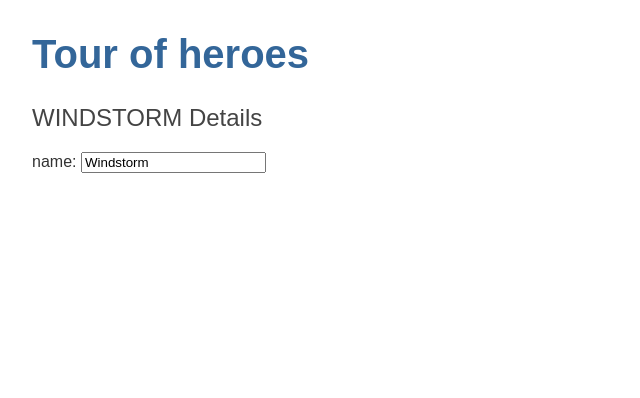
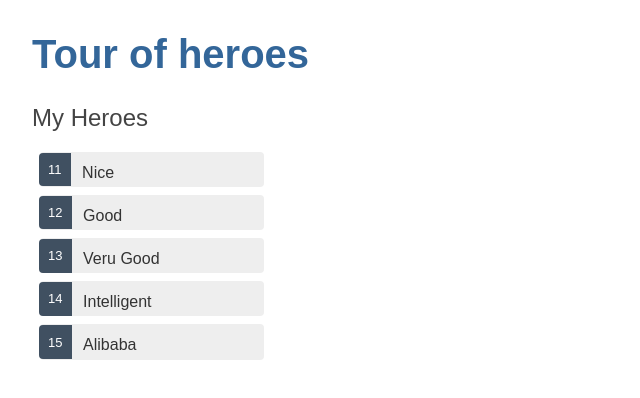
Before and after one commit to wyattvo2019/angular-tour-of-heroes, an Angular app: page / in a window 1280 px wide. Shown: the top 398 px of the page, without its empty margins (0-640 px from the left). Built offline with nearby package versions, Linux system fonts and the light colour scheme.

Commit message:
List of heroes

```diff
--- a/src/app/heroes/heroes.component.css
+++ b/src/app/heroes/heroes.component.css
@@ -0,0 +1,44 @@
+/* HeroesComponent's private CSS styles */
+.heroes {
+    margin: 0 0 2em 0;
+    list-style-type: none;
+    padding: 0;
+    width: 15em;
+  }
+  .heroes li {
+    cursor: pointer;
+    position: relative;
+    left: 0;
+    background-color: #EEE;
+    margin: .5em;
+    padding: .3em 0;
+    height: 1.6em;
+    border-radius: 4px;
+  }
+  .heroes li:hover {
+    color: #607D8B;
+    background-color: #DDD;
+    left: .1em;
+  }
+  .heroes li.selected {
+    background-color: #CFD8DC;
+    color: white;
+  }
+  .heroes li.selected:hover {
+    background-color: #BBD8DC;
+    color: white;
+  }
+  .heroes .badge {
+    display: inline-block;
+    font-size: small;
+    color: white;
+    padding: 0.8em 0.7em 0 0.7em;
+    background-color:#405061;
+    line-height: 1em;
+    position: relative;
+    left: -1px;
+    top: -4px;
+    height: 1.8em;
+    margin-right: .8em;
+    border-radius: 4px 0 0 4px;
+  }
--- a/src/app/heroes/heroes.component.html
+++ b/src/app/heroes/heroes.component.html
@@ -1,6 +1,6 @@
-<h2>{{hero.name | uppercase}} Details</h2>
-<div>
-    <label>name:
-        <input [(ngModel)]="hero.name" placeholder="name"/>
-    </label>
-</div>
+<h2>My Heroes</h2>
+<ul class="heroes">
+    <li *ngFor="let hero of heroes">
+        <span class="badge">{{hero.id}}</span>{{hero.name}}
+    </li>
+</ul>
--- a/src/app/heroes/heroes.component.ts
+++ b/src/app/heroes/heroes.component.ts
@@ -1,5 +1,6 @@
 import { Component, OnInit } from '@angular/core';
 import { Hero } from '../hero';
+import {HEROES} from '../mock-heroes';
 @Component({
   selector: 'app-heroes',
   templateUrl: './heroes.component.html',
@@ -11,6 +12,7 @@
     id:1,
     name:'Windstorm'
   };
+  heroes = HEROES;
 
   constructor() { }
 
--- /dev/null
+++ b/src/app/mock-heroes.ts
@@ -0,0 +1,8 @@
+import { Hero } from './hero';
+export const HEROES: Hero[] = [
+    {id:11, name: 'Nice'},
+    {id:12, name: 'Good'},
+    {id:13, name: 'Veru Good'},
+    {id:14, name: 'Intelligent'},
+    {id:15, name: 'Alibaba'}
+];
```
